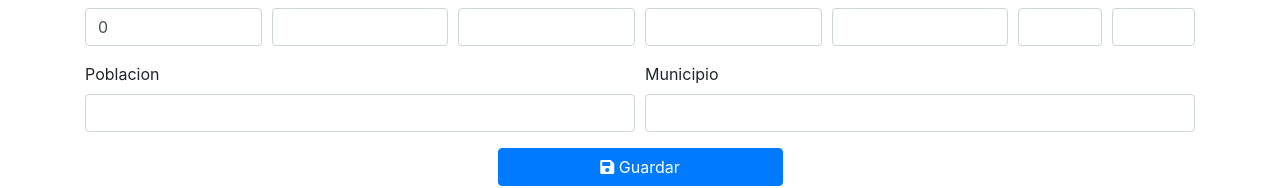
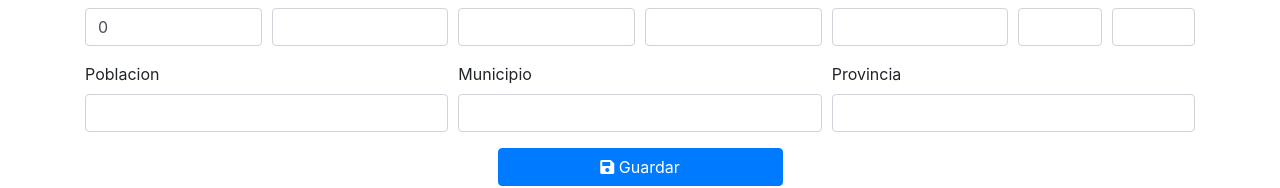
Before and after one commit to camarvi/mercadillo_front, an Angular app: page /nuevousuario/nuevo in a window 1280 px wide. Shown: the part 354-542 px from the top of the page. Built offline with nearby package versions, Linux system fonts and the light colour scheme; no server answers.

Commit message:
Se añade campo provincia

```diff
--- a/src/app/interfaces/usuario-response.ts
+++ b/src/app/interfaces/usuario-response.ts
@@ -11,6 +11,7 @@
     CP:         string;
     POBLACION:  string;
     MUNICIPIO:  string;
+    PROVINCIA:  string;
     FECHA_ALTA: string;
     SEXO:       number;
     TIPOVIA:    number;
--- a/src/app/models/usuario.model.ts
+++ b/src/app/models/usuario.model.ts
@@ -11,6 +11,7 @@
     CP:         string;
     POBLACION:  string;
     MUNICIPIO:  string;
+    PROVINCIA:  string;
     FECHA_ALTA: string;
     SEXO:       number;
     TIPOVIA:    number;
@@ -34,6 +35,7 @@
         this.CP = "";
         this.POBLACION = "";
         this.MUNICIPIO = "";
+        this.PROVINCIA = "";
         this.FECHA_ALTA = new Date().toLocaleDateString('en-GB',{ timeZone: 'UTC' }); // .toDateString();  //this.datePipe.transform(new Date(),"dd/MM/yyyy");
         this.SEXO = 1;
         this.TIPOVIA = 1;
--- a/src/app/pages/usuario/altausuario/altausuario.component.html
+++ b/src/app/pages/usuario/altausuario/altausuario.component.html
@@ -183,7 +183,7 @@
 
   <div class="form-row">
 
-    <div class="form-group col-md-6">
+    <div class="form-group col-md-4">
       <label>Poblacion</label>
       <input type="text" class="form-control"
         #poblacion = "ngModel"
@@ -192,13 +192,22 @@
         [(ngModel)] = "usuario.POBLACION"
       >
     </div>
-    <div class="form-group col-md-6">
+    <div class="form-group col-md-4">
       <label>Municipio</label>
       <input type="text" class="form-control"
         #municipio = "ngModel"
         name = "municipio"
         [class.is-invalid] = "municipio.invalid && municipio.touched"
         [(ngModel)] = "usuario.MUNICIPIO"
+      >
+    </div>
+    <div class="form-group col-md-4">
+      <label>Provincia</label>
+      <input type="text" class="form-control"
+        #provincia = "ngModel"
+        name = "provincia"
+        [class.is-invalid] = "provincia.invalid && provincia.touched"
+        [(ngModel)] = "usuario.PROVINCIA"
       >
     </div>
   </div>
```
